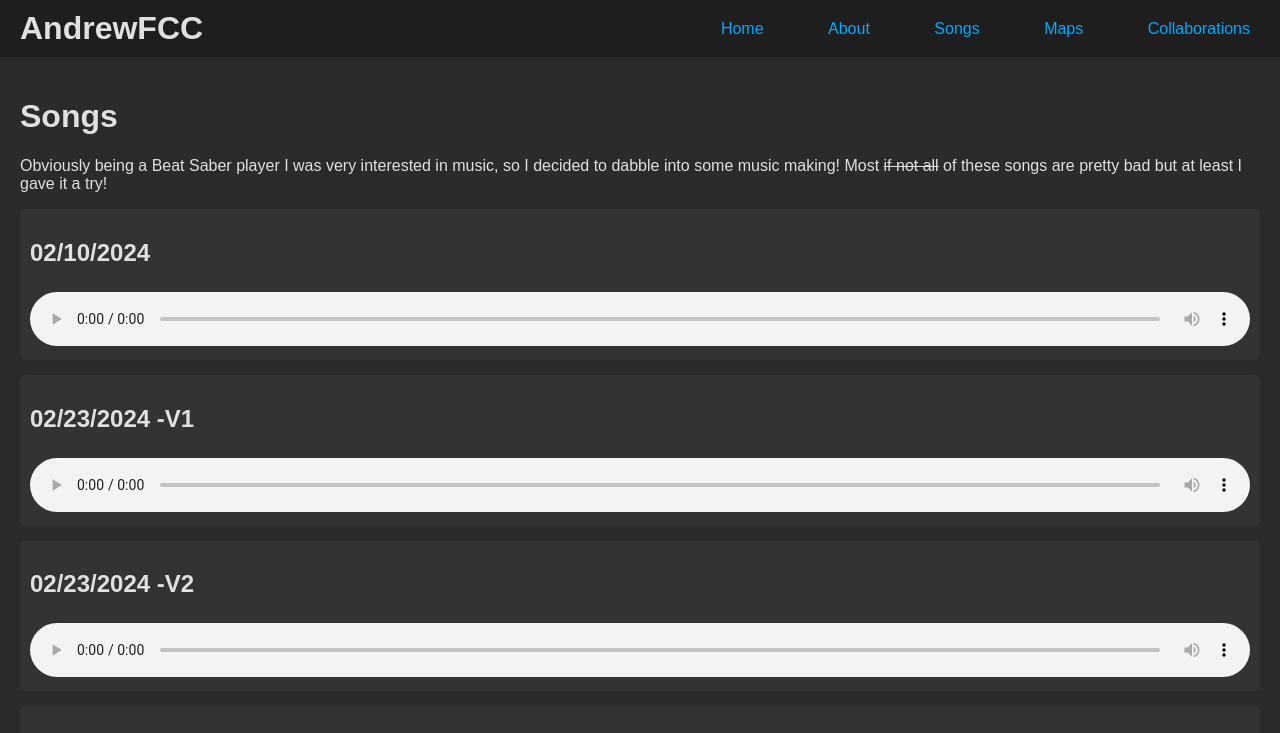
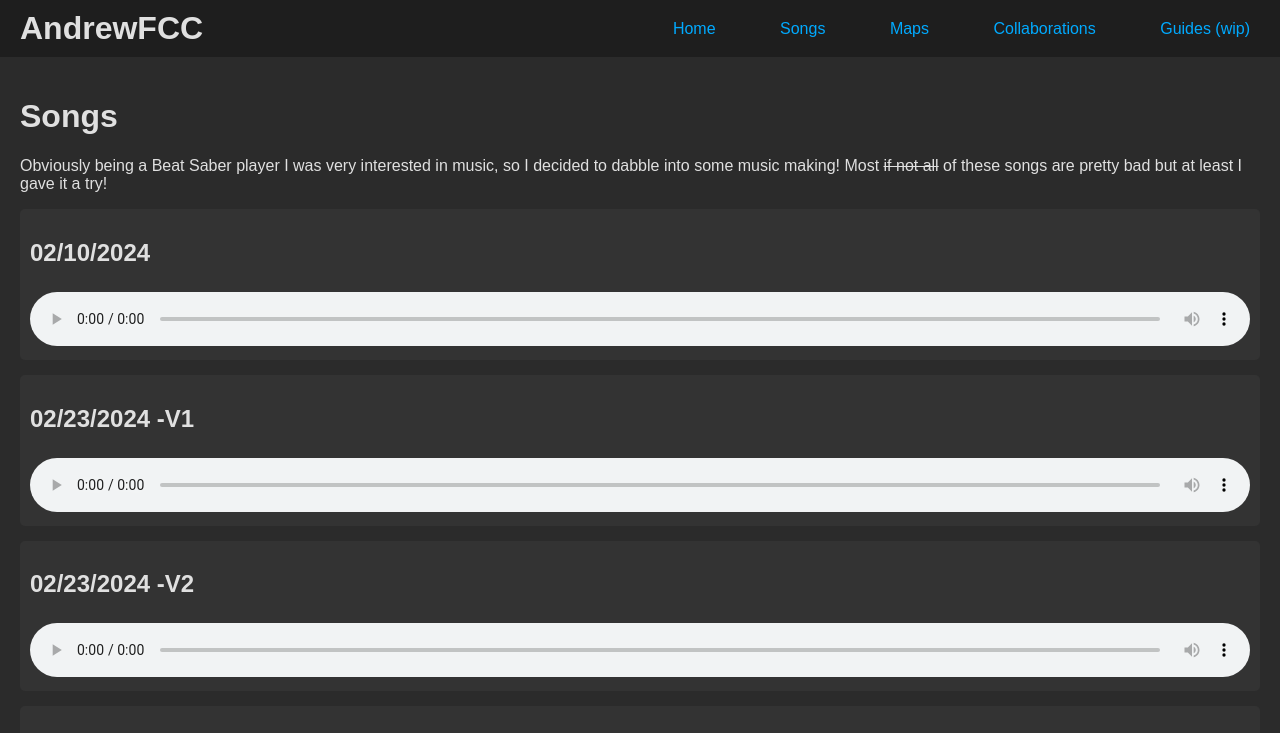
Before and after one commit to andrew10966/AndrewFCC, a plain HTML site: page music/music.html in a window 1280 px wide. Shown: the top 733 px of the page. Drawn offline with Linux system fonts and the light colour scheme.

Commit message:
Update music.html

```diff
--- a/music/music.html
+++ b/music/music.html
@@ -14,12 +14,11 @@
         </div>
         <nav class="header-right">
             <a href="\index.html">Home</a>
-            <a href="#about">About</a>
             <a href="\music\music.html">Songs</a>
             <a href="\portfol\creations.html">Maps</a>
             <a href="\collab\collabs.html">Collaborations</a>
+            <a href="\wk\Index.html">Guides (wip)</a>
         </nav>
-    </header>
     </header>
     <main>
         <h1>Songs</h1>
```
